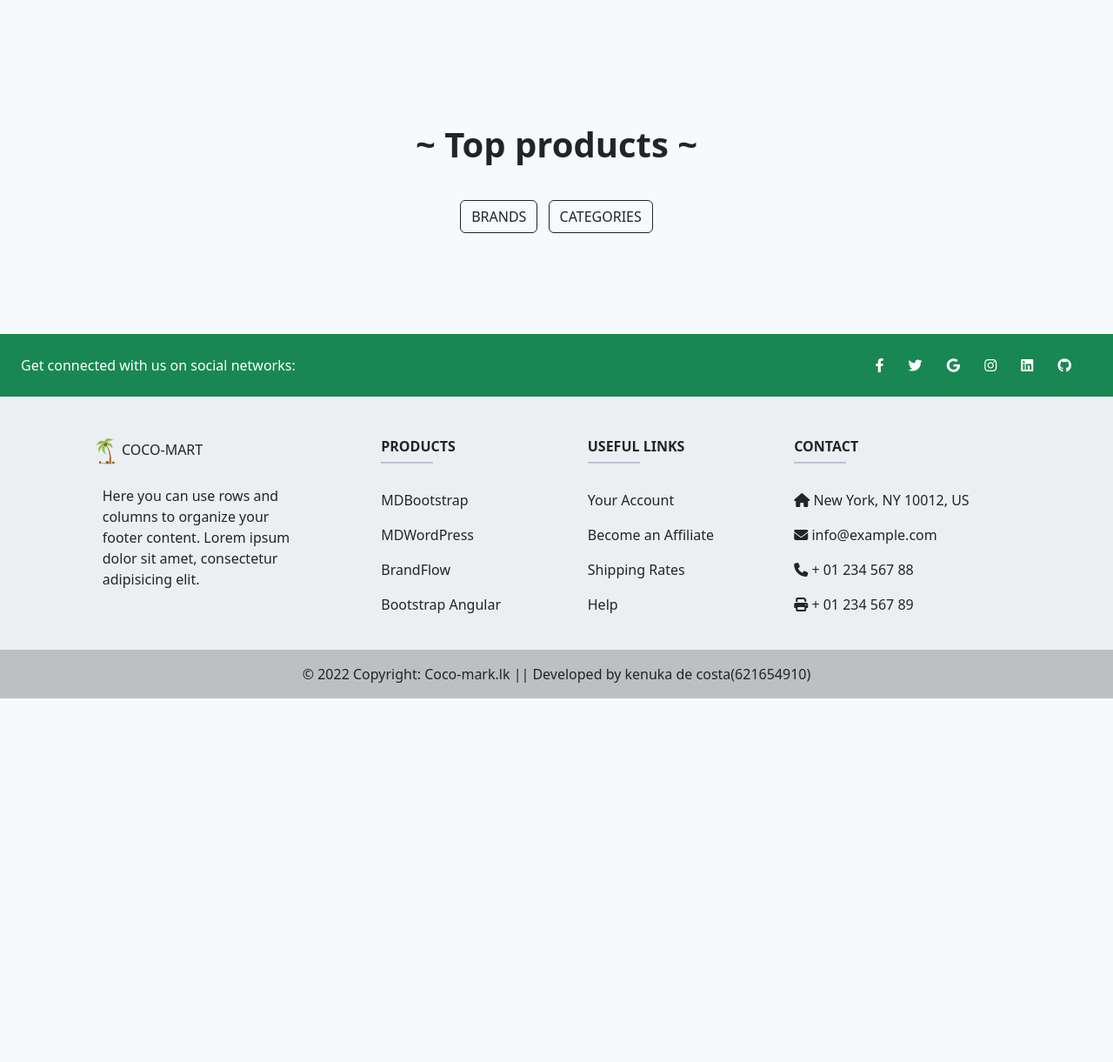
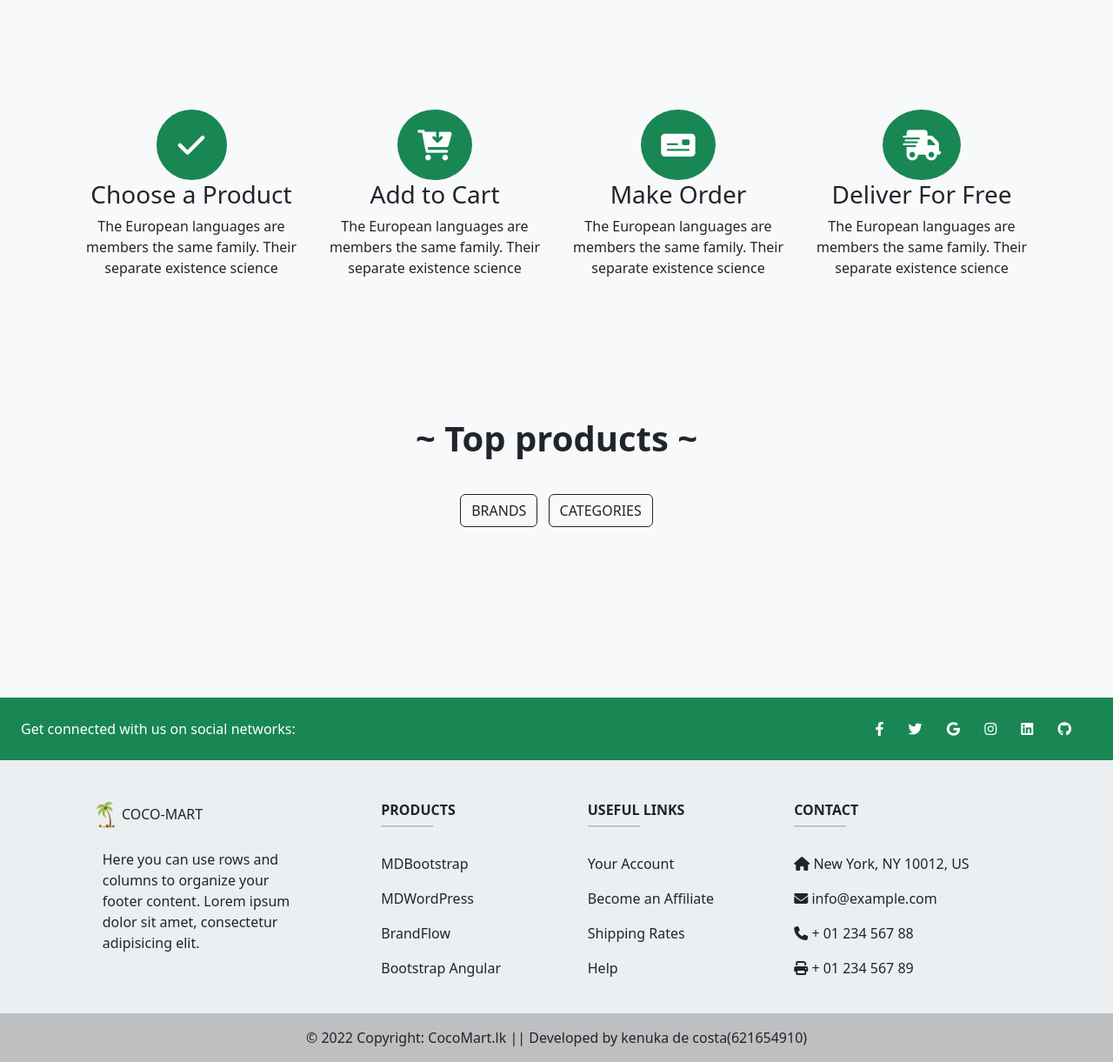
Before and after one commit to vindinudecosta/coconut_industry_website, a PHP site: page /main.php in a window 1280 px wide. Shown: the part 773-1994 px from the top of the page at 87% size. Before the commit the page ends 1576 px from the top, so only its background shows below. Run offline with PHP 8.4, Linux system fonts and the light colour scheme; data that the repository does not hold is empty.

Commit message:
commit12

```diff
--- a/includes/footer.php
+++ b/includes/footer.php
@@ -115,8 +115,8 @@
 
     <!-- Copyright -->
     <div class="text-center p-3" style="background-color: rgba(0, 0, 0, 0.2)">
-        © 2020 Copyright:
-        <a class="text-dark" href="https://mdbootstrap.com/">MDBootstrap.com</a>
+        © 2022 Copyright:
+        <a class="text-dark" href="#">CocoMart.lk || Developed by kenuka de costa(621654910)</a>
     </div>
     <!-- Copyright -->
 </footer>
--- a/includes/footer_main.php
+++ b/includes/footer_main.php
@@ -116,7 +116,7 @@
     <!-- Copyright -->
     <div class="text-center p-3" style="background-color: rgba(0, 0, 0, 0.2)">
         © 2022 Copyright:
-        <a class="text-dark" href="#">Coco-mark.lk || Developed by kenuka de costa(621654910)</a>
+        <a class="text-dark" href="#">CocoMart.lk || Developed by kenuka de costa(621654910)</a>
     </div>
     <!-- Copyright -->
 </footer>
--- a/includes/navbar.php
+++ b/includes/navbar.php
@@ -12,6 +12,7 @@
         <div class="col-md-3">
             <div class="card border-dark">
                 <div class="card-body text-center">
+
                     <h5 class="card-title fw-bolder">PRODUCTS</h5>
                     <p class="card-text">Admin can add, edit or delete company products, </p><br>
                     <a href="./products.php" class="btn btn-outline-success">Click here</a>
--- a/user/main.php
+++ b/user/main.php
@@ -60,9 +60,111 @@
 
 
 </main>
+<div class=" text-center" style="padding:5rem;">
 
+    <div class="container ">
 
-<div class="container-fluid mt-5" style="padding-bottom:5rem;" id="products">
+        <div class="row">
+
+            <div class="col-md-3 col-sm-3">
+
+                <div>
+
+                    <i class="fa fa-check" style="
+
+   color: #fff;
+   font-size: 35px;
+   border: 3px solid #198754;
+   border-radius: 50%;
+   padding: 20px;
+   background: #198754;
+
+"></i>
+
+                    <h3>Choose a Product</h3>
+
+                    <p>The European languages are members the same family. Their separate existence science </p>
+
+                </div>
+
+            </div>
+
+            <div class="col-md-3 col-sm-3">
+
+                <div>
+
+                    <i class="fa fa-cart-arrow-down" style="
+
+   color: #fff;
+   font-size: 35px;
+   border: 3px solid #198754;
+   border-radius: 50%;
+   padding: 20px;
+   background: #198754;
+
+"></i>
+
+                    <h3>Add to Cart</h3>
+
+                    <p>The European languages are members the same family. Their separate existence science </p>
+
+                </div>
+
+            </div>
+
+            <div class="col-md-3 col-sm-3">
+
+                <div class="single-process">
+
+                    <i class="fa-solid fa-money-check" style="
+
+   color: #fff;
+   font-size: 35px;
+   border: 3px solid #198754;
+   border-radius: 50%;
+   padding: 20px;
+   background:#198754;
+
+"></i>
+
+                    <h3>Make Order</h3>
+
+                    <p>The European languages are members the same family. Their separate existence science </p>
+
+                </div>
+
+            </div>
+
+            <div class="col-md-3 col-sm-3">
+
+                <div class="single-process">
+
+                    <i class="fa-solid fa-truck-fast" style="
+
+   color: #fff;
+   font-size: 35px;
+   border: 3px solid #198754;
+   border-radius: 50%;
+   padding: 20px;
+   background: #198754;
+
+"></i>
+
+                    <h3>Deliver For Free</h3>
+
+                    <p>The European languages are members the same family. Their separate existence science </p>
+
+                </div>
+
+            </div>
+
+        </div>
+
+    </div>
+
+</div>
+
+<div class="container-fluid mt-3" style="padding-bottom:10rem;" id="products">
     <div class=" pt-5">
         <h1 class="fw-bolder text-center">~ Top products ~</h1>
 
--- a/user/order.php
+++ b/user/order.php
@@ -50,7 +50,7 @@ while ($row = mysqli_fetch_array($result)) {
 if ($result_insert_query) {
 
     echo "<script> alert('your order is submitted')</script>";
-    echo "<script> window.open('../user/cart.php','_self') </script>";
+    echo "<script> window.open('../user/main.php','_self') </script>";
 }
 ?>
 
```
Also changed, not shown: login_registration/user_images/tim-bogdanov-4uojMEdcwI8-unsplash.jpg (added), 1 other file.
